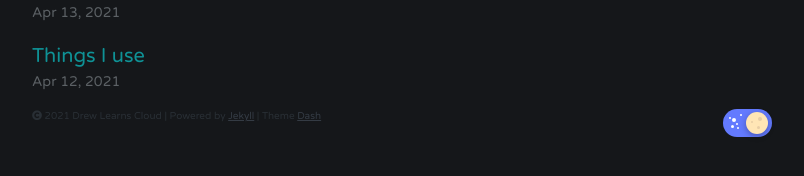
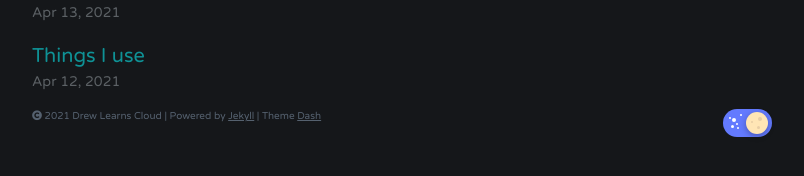
Before and after one commit to aarreza/drewlearnscloud.blog, a Jekyll site: the page built from index.html, in a window 1280 px wide. Shown: the part 403-579 px from the top of the page, without its empty margins (238-1042 px from the left). Built offline with Jekyll 4.4.1, drawn with Linux system fonts in a browser that asks for light colours; the list of posts is cut into pages by our own code.

Commit message:
Edited .credits in _layout.scss

```diff
--- a/_sass/dash/_layout.scss
+++ b/_sass/dash/_layout.scss
@@ -257,12 +257,12 @@
 .credits {
   font-size: 10px;
   @include themed() {
-     color: lighten(t('background-color'), 5%);
+     color: lighten(t('background-color'), 25%);
   }
 
   & > a {
     @include themed() {
-         color: lighten(t('background-color'), 10%);
+         color: lighten(t('background-color'), 25%);
     }
     text-decoration: underline;
   }
```
